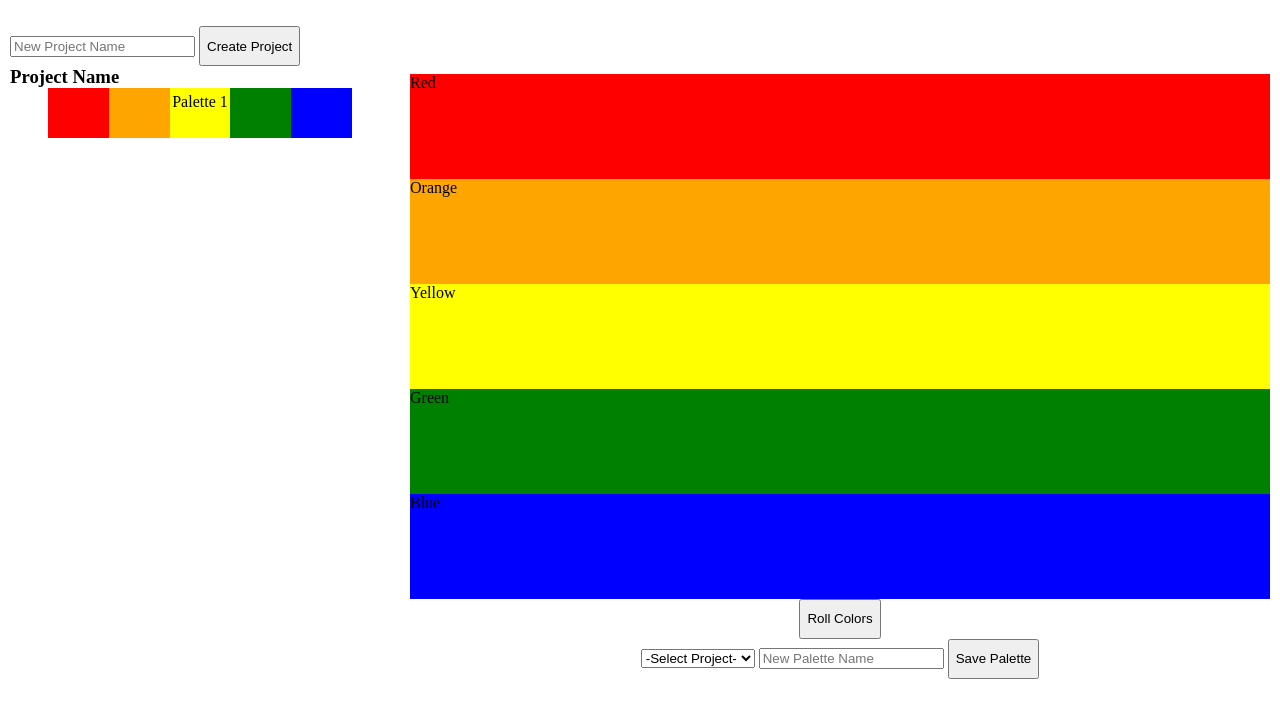
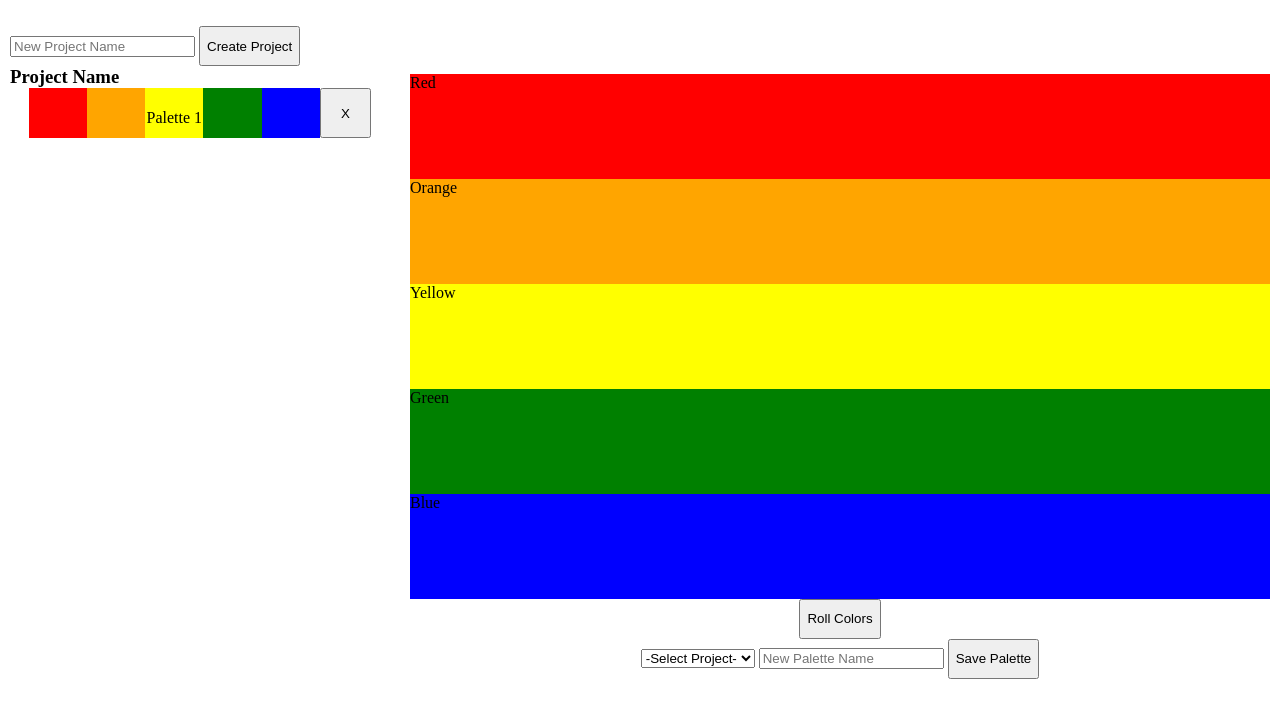
Before and after one commit to lfinney/palette-picker, a website: page public/index.html in a window 1280 px wide. Shown: the part 64-782 px from the top of the page. Drawn offline with nearby package versions, Linux system fonts and the light colour scheme.

Commit message:
style updates for control elements

```diff
--- a/public/css/styles.scss
+++ b/public/css/styles.scss
@@ -36,10 +36,10 @@ button {
 
 #saved-palette-template {
   position: relative;
-  width: 80%;
+  width: 90%;
   height: 60px;
   margin: auto;
-  padding: 5px 0;
+  display: flex;
 }
 
 .palette-title {
@@ -54,7 +54,7 @@ button {
   display: flex;
   position: absolute;
   top: 0;
-  width: 100%;
+  width: 85%;
   z-index: 1
 }
 
@@ -62,6 +62,14 @@ button {
   flex-grow: 1;
   width: 20%;
   height: 50px;
+}
+
+.remove-palette-button {
+  width: 15%;
+  height: 50px;
+  margin: 0;
+  padding: 0;
+
 }
 
 .main-palette {
--- a/public/index.html
+++ b/public/index.html
@@ -26,6 +26,7 @@
               <div id="color4" class="small-palette-color"></div>
               <div id="color5" class="small-palette-color"></div>
             </div>
+            <button class="remove-palette-button">X</button>
           </div>
         </div>
       </section>
```
Also changed, not shown: public/css/styles.css.
